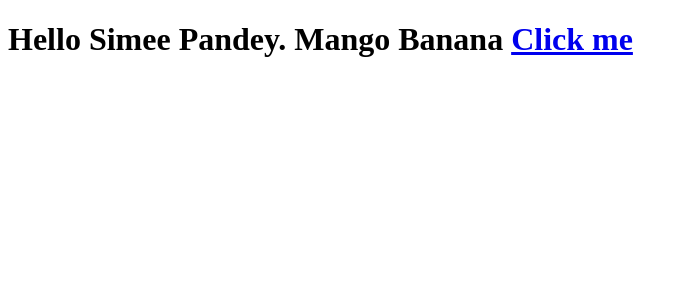
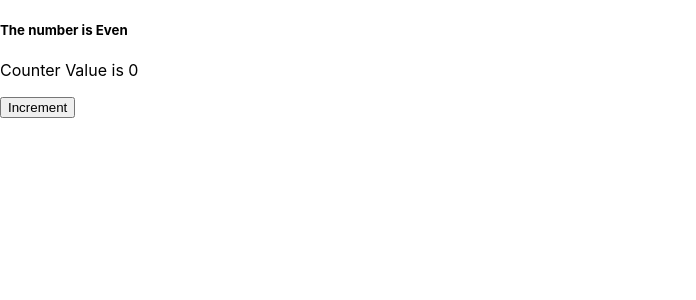
Before and after one commit to simee56/React-Js, a React (Create React App) app in the folder basics/: page / in a window 1280 px wide. Shown: the top 300 px of the page, without its empty margins (0-696 px from the left). Built offline with nearby package versions, Linux system fonts and the light colour scheme.

Commit message:
Hooks and basic files

```diff
--- a/basics/src/App.css
+++ /dev/null
@@ -1,38 +0,0 @@
-.App {
-  text-align: center;
-}
-
-.App-logo {
-  height: 40vmin;
-  pointer-events: none;
-}
-
-@media (prefers-reduced-motion: no-preference) {
-  .App-logo {
-    animation: App-logo-spin infinite 20s linear;
-  }
-}
-
-.App-header {
-  background-color: #282c34;
-  min-height: 100vh;
-  display: flex;
-  flex-direction: column;
-  align-items: center;
-  justify-content: center;
-  font-size: calc(10px + 2vmin);
-  color: white;
-}
-
-.App-link {
-  color: #61dafb;
-}
-
-@keyframes App-logo-spin {
-  from {
-    transform: rotate(0deg);
-  }
-  to {
-    transform: rotate(360deg);
-  }
-}
--- a/basics/src/App.js
+++ b/basics/src/App.js
@@ -1,25 +1,40 @@
-import logo from './logo.svg';
-import './App.css';
+import React from "react";
 
-function App() {
-  return (
-    <div className="App">
-      <header className="App-header">
-        <img src={logo} className="App-logo" alt="logo" />
-        <p>
-          Edit <code>src/App.js</code> and save to reload.
-        </p>
-        <a
-          className="App-link"
-          href="https://reactjs.org"
-          target="_blank"
-          rel="noopener noreferrer"
-        >
-          Learn React
-        </a>
-      </header>
-    </div>
-  );
-}
+// import ReactDom from "react-dom/client";
+
+import StateHoops from './components/hooks';
+
+
+// //EMBEDDING EXPRESSIONS IN JSX
+// function MyComponent() {
+//     const name = "Simee Pandey";
+
+//     //DYNAMIC ATTRIBUTE
+//     const link = "https://google.com"
+//     return <h1>Hello {name}. {MyFruits(fruits)} <a href={link}>Click me </a> </h1>;
+// }
+
+
+// //JAVASCRIPT IN JSX
+// function MyFruits(fruits) {
+//     return fruits.firstFruit + ' ' + fruits.secondFruit
+// }
+
+// const fruits = {
+//     firstFruit : "Mango",
+//     secondFruit : "Banana"
+// };
+
+// const root = ReactDom.createRoot(document.getElementById("root"));
+// root.render(<MyComponent/>);
+
+const App = () => {
+    return (
+        <div className="hooks">
+            {/* <MyComponent/> */}
+            <StateHoops/>
+        </div>
+    );
+};
 
 export default App;
--- /dev/null
+++ b/basics/src/components/hooks.jsx
@@ -0,0 +1,15 @@
+import React, { useState } from "react";
+
+const StateHoops = () => {
+    const [count, setCount] = useState(0);
+
+    return (
+        <div >
+            <h5>The number is {count %2 ===0 ?<>Even</> : <>Odd</> }</h5>
+            <p>Counter Value is {count} </p>
+            <button onClick={() => setCount(count + 1)}>Increment</button>
+        </div >
+    );
+};
+
+export default StateHoops;
--- a/basics/src/index.js
+++ b/basics/src/index.js
@@ -1,24 +1,17 @@
-import React from "react";
-import ReactDom from "react-dom/client";
+import React from 'react';
+import ReactDOM from 'react-dom/client';
+import './index.css';
+import App from './App';
+import reportWebVitals from './reportWebVitals';
 
-//EMBEDDING EXPRESSIONS IN JSX
-function MyComponent() {
-    const name = "Simee Pandey";
-    //DYNAMIC ATTRIBUTE
-    const link = "https://google.com"
-    return <h1>Hello {name}. {MyFruits(fruits)} <a href={link}>Click me </a> </h1>;
-}
+const root = ReactDOM.createRoot(document.getElementById('root'));
+root.render(
+  <React.StrictMode>
+    <App />
+  </React.StrictMode>
+);
 
-
-//JAVASCRIPT IN JSX
-function MyFruits(fruits) {
-    return fruits.firstFruit + ' ' + fruits.secondFruit
-}
-
-const fruits = {
-    firstFruit : "Mango",
-    secondFruit : "Banana"
-};
-
-const root = ReactDom.createRoot(document.getElementById("root"));
-root.render(<MyComponent/>);
+// If you want to start measuring performance in your app, pass a function
+// to log results (for example: reportWebVitals(console.log))
+// or send to an analytics endpoint. Learn more: https://bit.ly/CRA-vitals
+reportWebVitals();
```
Also changed, not shown: basics/src/setupTests.js (deleted, +0 -5 lines), basics/src/logo.svg (deleted), 1 other file (tests, documents, lock files or other folders).
